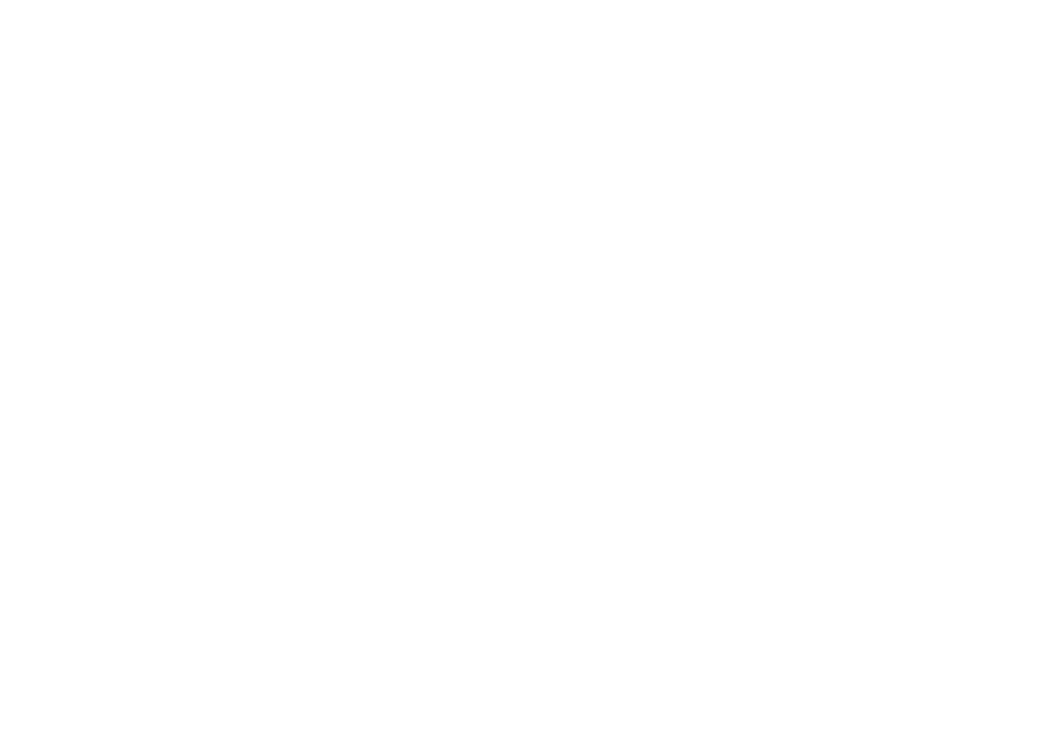
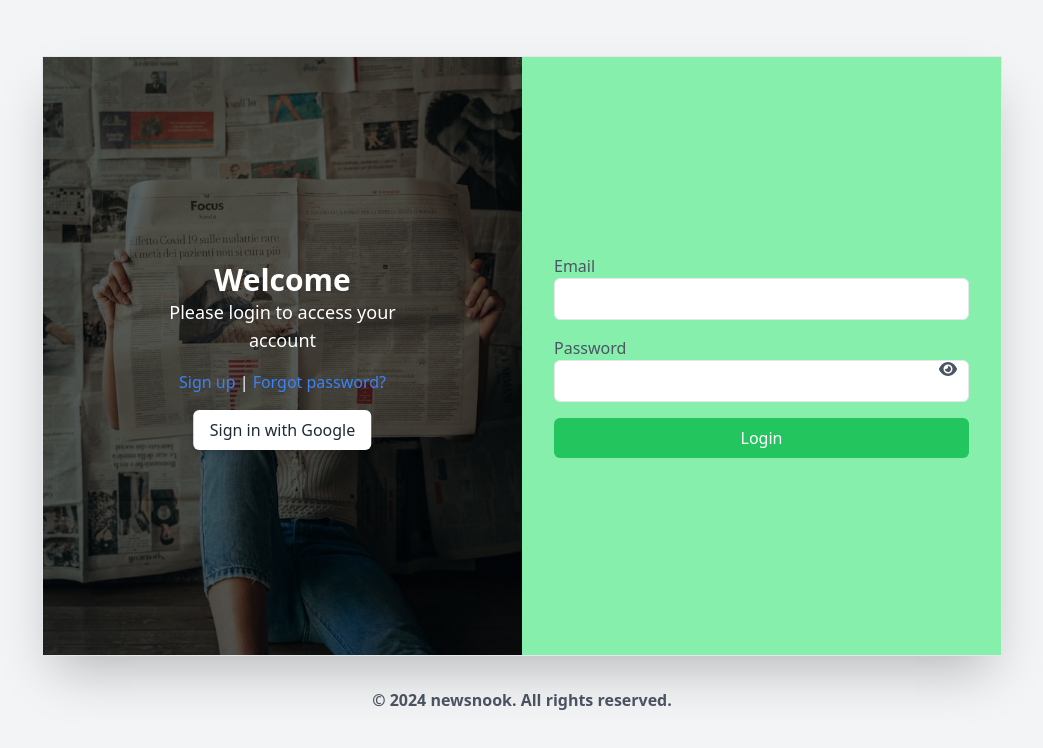
Before and after one commit to ZwingliCaleb/newsnook, a Next.js app: page /signup in a window 1280 px wide. Shown: the top 748 px of the page, without its empty margins (118-1161 px from the left). Built offline with nearby package versions, Linux system fonts and the light colour scheme.

Commit message:
Update my Login page

```diff
--- a/pages/login.tsx
+++ b/pages/login.tsx
@@ -33,12 +33,6 @@
           <div className="absolute top-1/2 left-1/2 transform -translate-x-1/2 -translate-y-1/2 text-center text-white">
             <h2 className="text-3xl font-semibold">Welcome</h2>
             <p className="text-lg">Please login to access your account</p>
-            <div className="mt-4">
-              <a href="#" className="text-blue-500 hover:underline">Sign up</a> | <a href="#" className="text-blue-500 hover:underline">Forgot password?</a>
-            </div>
-            <button className="mt-4 bg-white text-gray-800 py-2 px-4 rounded-md shadow-md hover:bg-gray-100">
-              Sign in with Google
-            </button>
           </div>
         </div>
         <div className="w-full md:w-1/2 bg-green-300 p-8 flex items-center justify-center">
@@ -64,20 +58,37 @@
                 className="w-full px-4 py-2 border rounded-md focus:outline-none focus:border-green-500"
                 required
               />
+
+              <div className="mt-2">
+                <a href="#" className="text-blue-500 hover:underline">Forgot password?</a>
+              </div>
+
               <button
                 type="button"
                 className="absolute inset-y-0 right-0 pr-3 flex items-center focus:outline-none"
                 onClick={handleTogglePasswordVisibility}
               >
-                <FontAwesomeIcon icon={showPassword ? faEyeSlash : faEye} className="text-gray-600" />
+                <FontAwesomeIcon icon={showPassword ? faEyeSlash : faEye} className="text-gray-600 px-2" />
               </button>
             </div>
-            <button
-              type="submit"
-              className="w-full bg-green-500 text-white px-4 py-2 rounded-md focus:outline-none focus:ring focus:border-green-300"
-            >
-              Login
-            </button>
+
+            <div className="flex gap-4">
+              <button
+                type="submit"
+                className="px-8 py-2 h-12 bg-green-500 text-white font-semibold shadow-md rounded-md focus:outline-none focus:ring focus:border-green-300"
+              >
+               Login
+              </button>
+              <button className=" bg-white text-gray-800 font-semibold py-2 px-8 h-12 rounded-md shadow-md hover:bg-gray-100">
+                Sign in with Google
+              </button>
+            </div>
+
+            <div className="mt-4 flex p-2 gap-2">
+              <p>Have no account yet? </p>
+              <a href="/signup" className="text-blue-500 hover:underline"> Sign up</a>
+            </div>
+
           </form>
         </div>
       </div>
--- a/pages/signup.tsx
+++ b/pages/signup.tsx
@@ -1,10 +1,89 @@
-import React from 'react'
+import React, {useState} from 'react';
+import Footer from '@/components/Footer';
+import { FontAwesomeIcon } from '@fortawesome/react-fontawesome';
+import { faEye, faEyeSlash } from '@fortawesome/free-solid-svg-icons';
 
-const signup = () => {
+
+const signup: React.FC = () => {
+  const [email, setEmail] = useState('');
+  const [password, setPassword] = useState('');
+  const [showPassword, setShowPassword] = useState(false);
+
+  const handleEmailChange = (e: React.ChangeEvent<HTMLInputElement>) => {
+    setEmail(e.target.value);
+  };
+
+  const handlePasswordChange = (e: React.ChangeEvent<HTMLInputElement>) => {
+    setPassword(e.target.value);
+  };
+
+  const handleTogglePasswordVisibility = () => {
+    setShowPassword(!showPassword);
+  };
+
+  const handleSubmit = (e: React.FormEvent<HTMLFormElement>) => {
+    e.preventDefault();
+    console.log('Login credentials:', { email, password });
+  };
+
   return (
-    <div>
-
+    <div className="flex flex-col justify-center items-center h-screen bg-gray-100">
+    <div className="w-3/4 h-3/4 border border-gray-200 shadow-2xl flex flex-wrap relative">
+      <div className="w-full md:w-1/2 bg-cover bg-center relative" style={{ backgroundImage: 'url(/images/LoginImage.jpg)' }}>
+        <div className="absolute inset-0 bg-black opacity-60"></div>
+        <div className="absolute top-1/2 left-1/2 transform -translate-x-1/2 -translate-y-1/2 text-center text-white">
+          <h2 className="text-3xl font-semibold">Welcome</h2>
+          <p className="text-lg">Please login to access your account</p>
+          <div className="mt-4">
+            <a href="#" className="text-blue-500 hover:underline">Sign up</a> | <a href="#" className="text-blue-500 hover:underline">Forgot password?</a>
+          </div>
+          <button className="mt-4 bg-white text-gray-800 py-2 px-4 rounded-md shadow-md hover:bg-gray-100">
+            Sign in with Google
+          </button>
+        </div>
+      </div>
+      <div className="w-full md:w-1/2 bg-green-300 p-8 flex items-center justify-center">
+        <form onSubmit={handleSubmit} className="w-full max-w-md">
+          <div className="mb-4">
+            <label htmlFor="email" className="block text-gray-600">Email</label>
+            <input
+              type="email"
+              id="email"
+              value={email}
+              onChange={handleEmailChange}
+              className="w-full px-4 py-2 border rounded-md focus:outline-none focus:border-green-500"
+              required
+            />
+          </div>
+          <div className="mb-4 relative">
+            <label htmlFor="password" className="block text-gray-600">Password</label>
+            <input
+              type={showPassword ? 'text' : 'password'}
+              id="password"
+              value={password}
+              onChange={handlePasswordChange}
+              className="w-full px-4 py-2 border rounded-md focus:outline-none focus:border-green-500"
+              required
+            />
+            <button
+              type="button"
+              className="absolute inset-y-0 right-0 pr-3 flex items-center focus:outline-none"
+              onClick={handleTogglePasswordVisibility}
+            >
+              <FontAwesomeIcon icon={showPassword ? faEyeSlash : faEye} className="text-gray-600" />
+            </button>
+          </div>
+          <button
+            type="submit"
+            className="w-full bg-green-500 text-white px-4 py-2 rounded-md focus:outline-none focus:ring focus:border-green-300"
+          >
+            Login
+          </button>
+        </form>
+      </div>
     </div>
+    <Footer />
+  </div>
   )
 }
 
```
